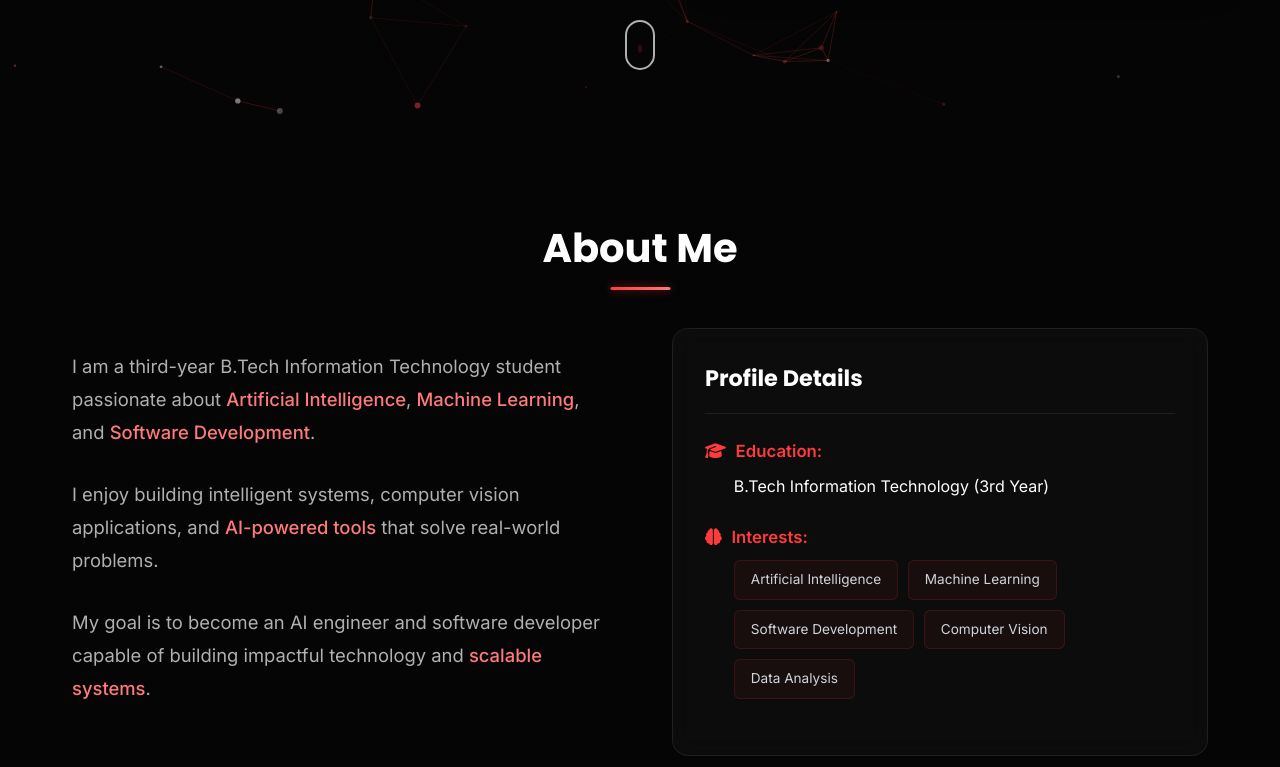
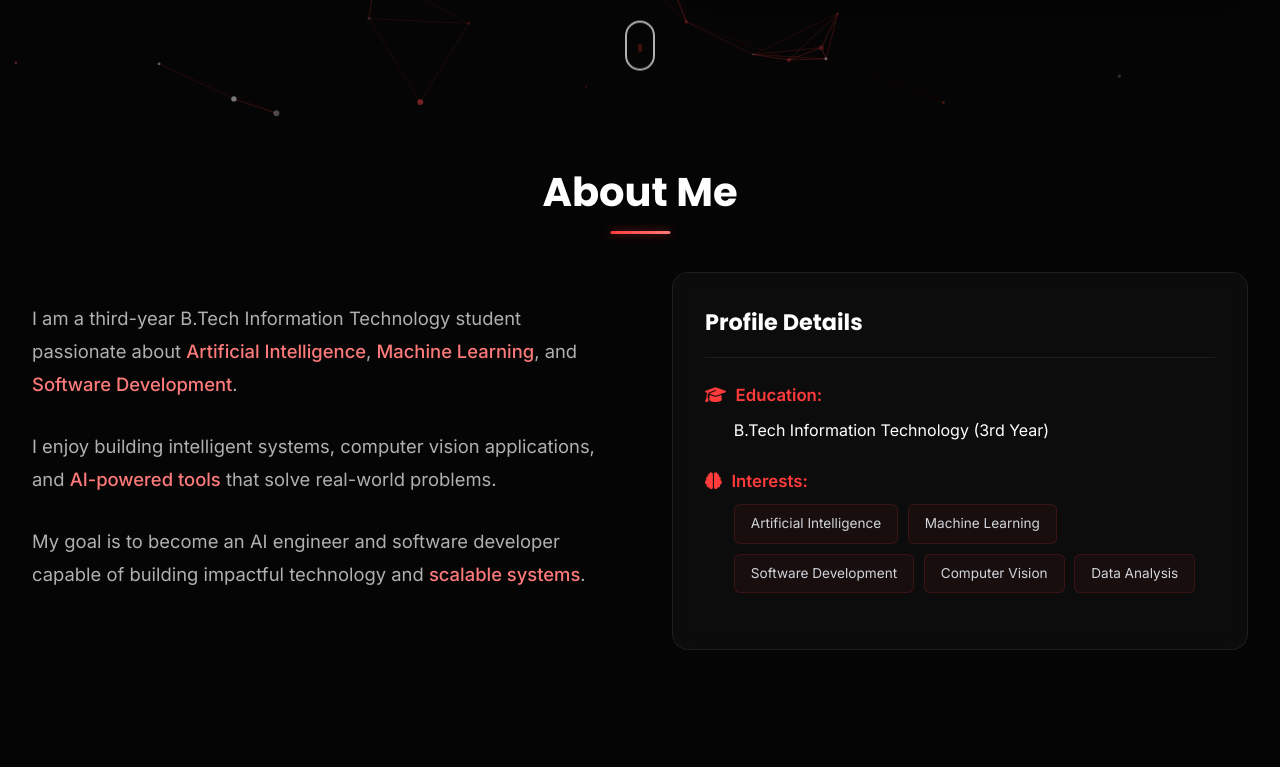
Before and after one commit to yashrajagawane/yashraj-portfolio, a plain HTML site: page index.html in a window 1280 px wide. Shown: the part 680-1447 px from the top of the page. Drawn offline with nearby package versions, Linux system fonts and the light colour scheme.

Commit message:
Enhance terminal system and fix section padding for better navbar alignment

```diff
--- a/assets/css/style.css
+++ b/assets/css/style.css
@@ -107,9 +107,7 @@ h1, h2, h3, h4, h5, h6 {
 }
 
 .section-padding {
-    padding: 6rem 2rem;
-    max-width: 1200px;
-    margin: 0 auto;
+    padding: 2.5rem 2rem 5rem 2rem;
 }
 
 .section-padding-top {
```
